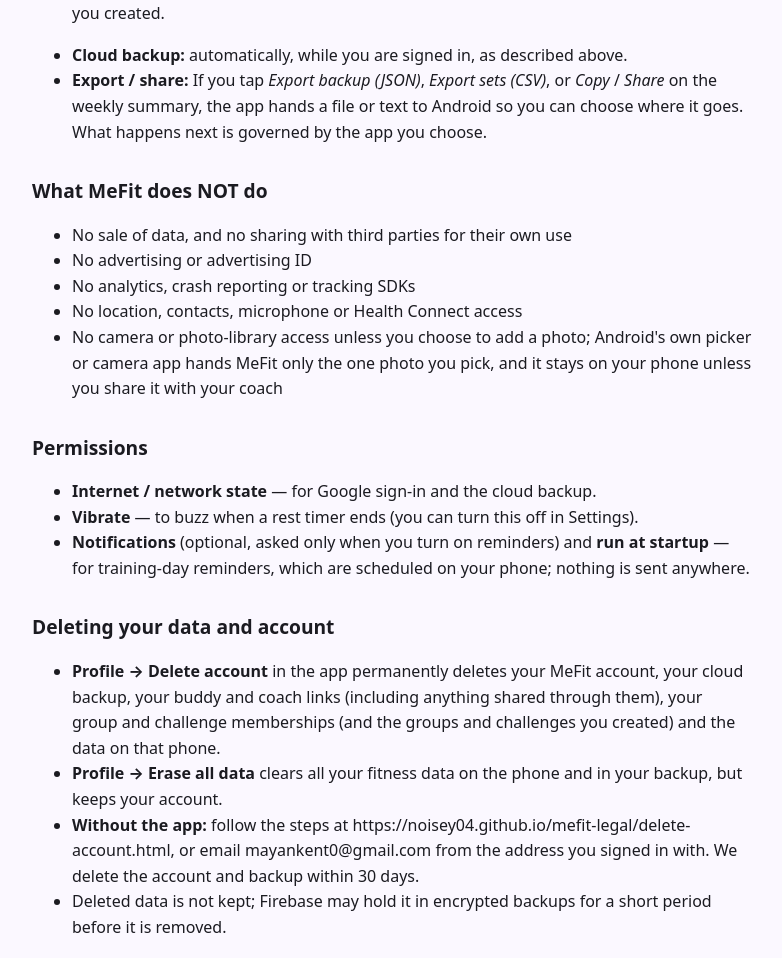
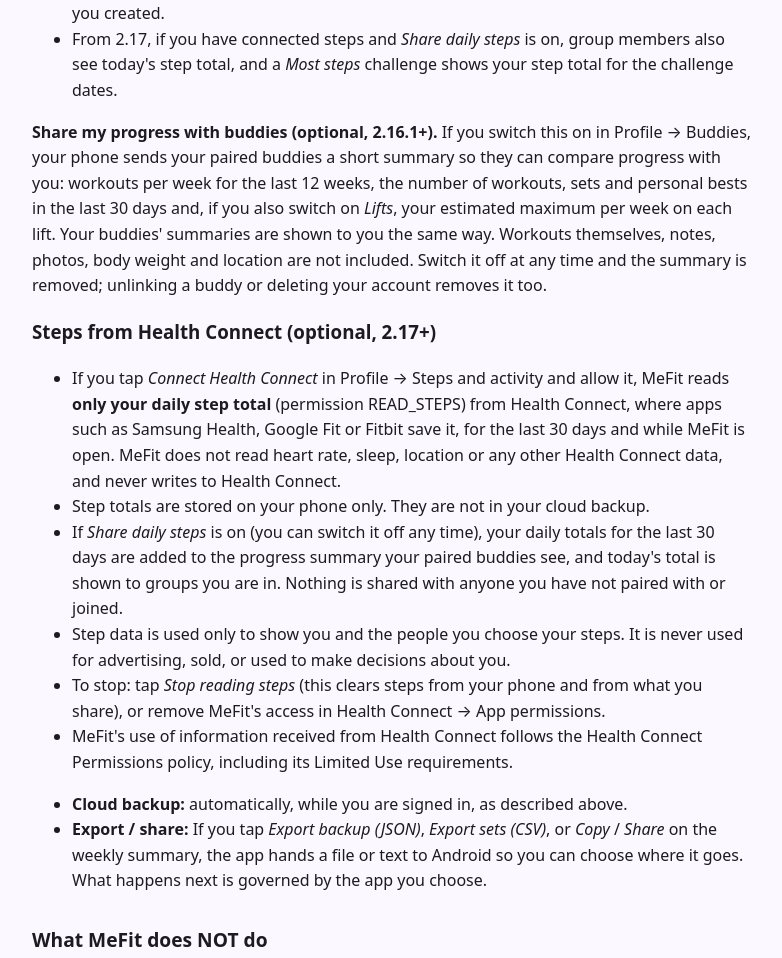
Before and after one commit to noisey04/mefit-legal, a plain HTML site: page privacy-policy.html in a window 1280 px wide. Shown: the part 2244-3202 px from the top of the page, without its empty margins (248-1030 px from the left). Drawn offline with Linux system fonts and the light colour scheme.

Commit message:
Privacy: Share my progress (2.16.1) and Steps from Health Connect (2.17, #steps)

```diff
--- a/privacy-policy.html
+++ b/privacy-policy.html
@@ -41,6 +41,17 @@
 <li><strong>In a challenge</strong>, the people in it see your first name and your score for that challenge only: number of workouts, number of active days, number of sets, or your best percentage improvement in estimated maximum on a lift. Your phone works out your score; the workouts themselves are not shared.</li>
 <li>Nothing else is shared: not your weights, exercises, notes, photos, body weight or location. Security rules allow only the members of a group or challenge to read it.</li>
 <li>You can leave any group or challenge at any time. The person who created a group can remove members or delete the group; the person who started a challenge can delete it. Deleting your account removes you from all groups and challenges and deletes the ones you created.</li>
+<li>From 2.17, if you have connected steps and <em>Share daily steps</em> is on, group members also see today's step total, and a <em>Most steps</em> challenge shows your step total for the challenge dates.</li>
+</ul>
+<p><strong>Share my progress with buddies (optional, 2.16.1+).</strong> If you switch this on in Profile → Buddies, your phone sends your paired buddies a short summary so they can compare progress with you: workouts per week for the last 12 weeks, the number of workouts, sets and personal bests in the last 30 days and, if you also switch on <em>Lifts</em>, your estimated maximum per week on each lift. Your buddies' summaries are shown to you the same way. Workouts themselves, notes, photos, body weight and location are not included. Switch it off at any time and the summary is removed; unlinking a buddy or deleting your account removes it too.</p>
+<h3 id="steps">Steps from Health Connect (optional, 2.17+)</h3>
+<ul>
+<li>If you tap <em>Connect Health Connect</em> in Profile → Steps and activity and allow it, MeFit reads <strong>only your daily step total</strong> (permission READ_STEPS) from Health Connect, where apps such as Samsung Health, Google Fit or Fitbit save it, for the last 30 days and while MeFit is open. MeFit does not read heart rate, sleep, location or any other Health Connect data, and never writes to Health Connect.</li>
+<li>Step totals are stored on your phone only. They are not in your cloud backup.</li>
+<li>If <em>Share daily steps</em> is on (you can switch it off any time), your daily totals for the last 30 days are added to the progress summary your paired buddies see, and today's total is shown to groups you are in. Nothing is shared with anyone you have not paired with or joined.</li>
+<li>Step data is used only to show you and the people you choose your steps. It is never used for advertising, sold, or used to make decisions about you.</li>
+<li>To stop: tap <em>Stop reading steps</em> (this clears steps from your phone and from what you share), or remove MeFit's access in Health Connect → App permissions.</li>
+<li>MeFit's use of information received from Health Connect follows the Health Connect Permissions policy, including its Limited Use requirements.</li>
 </ul>
 <ul>
 <li><strong>Cloud backup:</strong> automatically, while you are signed in, as described above.</li>
@@ -51,13 +62,14 @@
 <li>No sale of data, and no sharing with third parties for their own use</li>
 <li>No advertising or advertising ID</li>
 <li>No analytics, crash reporting or tracking SDKs</li>
-<li>No location, contacts, microphone or Health Connect access</li>
+<li>No location, contacts or microphone access, and no Health Connect data other than daily steps when you connect them (see above)</li>
 <li>No camera or photo-library access unless you choose to add a photo; Android's own picker or camera app hands MeFit only the one photo you pick, and it stays on your phone unless you share it with your coach</li>
 </ul>
 <h2>Permissions</h2>
 <ul>
 <li><strong>Internet / network state</strong> — for Google sign-in and the cloud backup.</li>
 <li><strong>Vibrate</strong> — to buzz when a rest timer ends (you can turn this off in Settings).</li>
+<li><strong>Read steps (Health Connect)</strong> (optional, asked only when you connect steps) — to show your daily steps.</li>
 <li><strong>Notifications</strong> (optional, asked only when you turn on reminders) and <strong>run at startup</strong> — for training-day reminders, which are scheduled on your phone; nothing is sent anywhere.</li>
 </ul>
 <h2>Deleting your data and account</h2>
```
